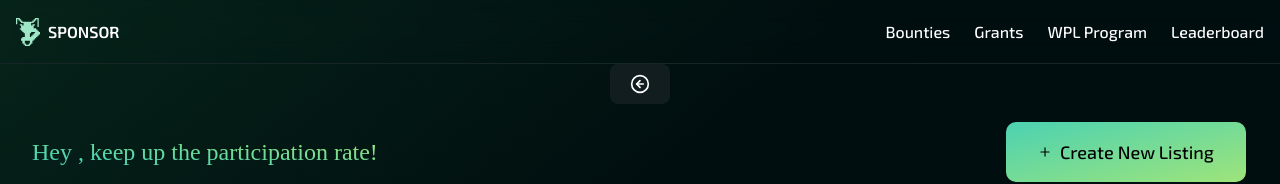
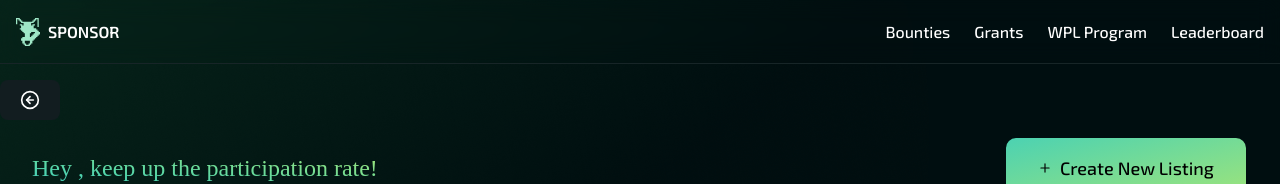
Before and after one commit to ThePriyanshuBurman/wpl-earn-client-dev, a Next.js app: page /sponsor in a window 1280 px wide. Shown: the top 184 px of the page. Built offline with nearby package versions, Linux system fonts and the light colour scheme; no server answers; a web font is replaced by a local one.

Commit message:
Sidebar Issue Resolved

```diff
--- a/src/app/(protected_pages)/sponsor/components/SideBar.tsx
+++ b/src/app/(protected_pages)/sponsor/components/SideBar.tsx
@@ -115,7 +115,7 @@ export default function SideBar({
   return (
     <>
       {/* Toggle Button */}
-      <div className="text-center">
+      <div className="text-left pt-4">
         <button
           className="text-white bg-secondary_dark hover:bg-secondary_dark  font-medium rounded-lg text-sm px-5 py-2.5"
           type="button"
```
